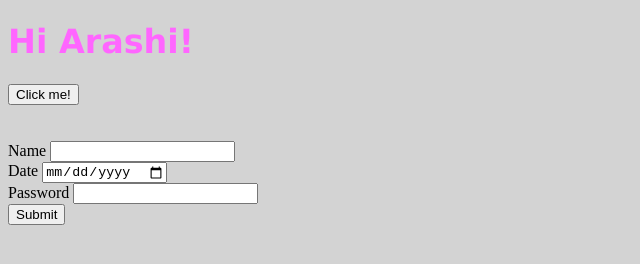
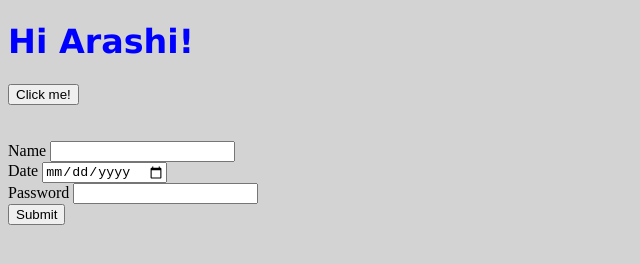
Before and after one commit to nijistork/thousand-sunny, a plain HTML site: page index.html in a window 1280 px wide. Shown: the whole page, without its empty margins (0-640 px from the left). Drawn offline with Linux system fonts and the light colour scheme.

Commit message:
made color blue

```diff
--- a/styles.css
+++ b/styles.css
@@ -5,7 +5,7 @@
 }
 
 .color--red {
-    color: #ff66ff;
+    color: blue;
 }
 
 body {
```
